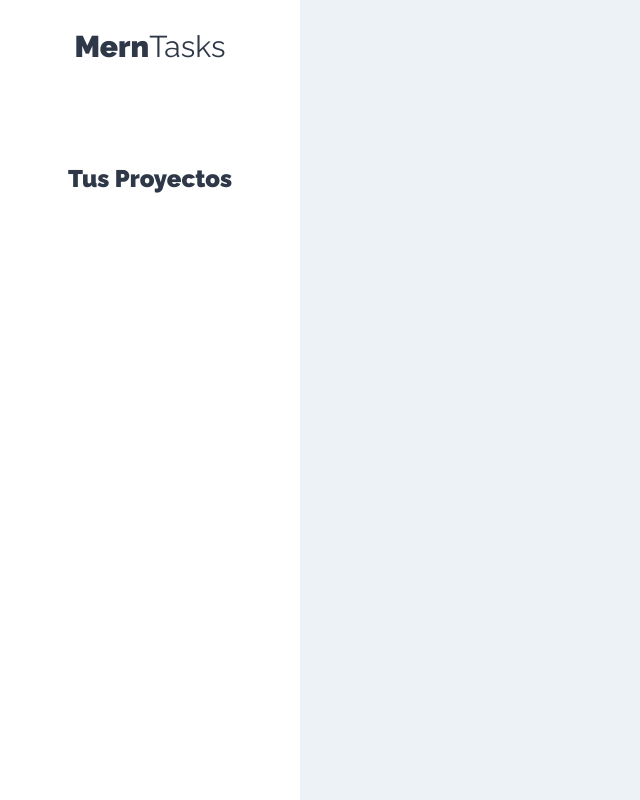
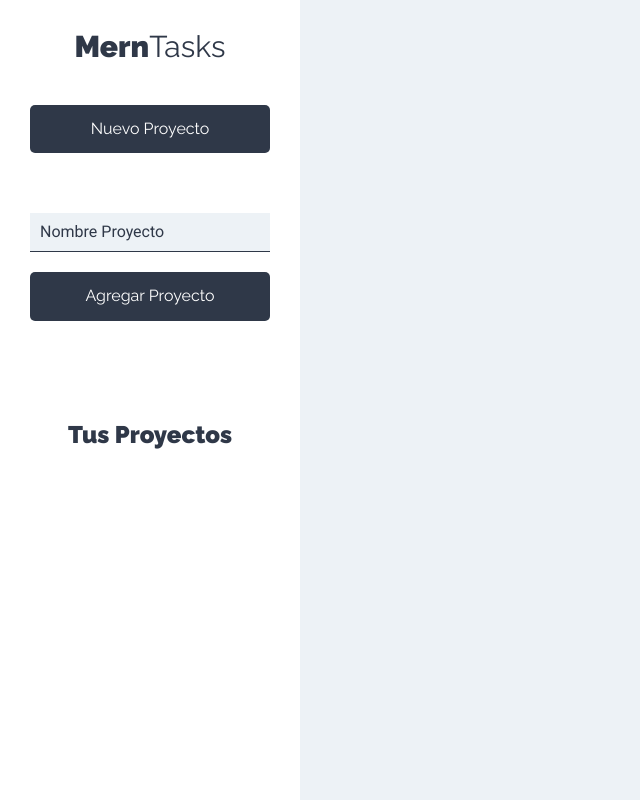
Before and after one commit to SantiagoAlvarze22/MERN-APP, a React (Create React App) app: page /proyectos in a window 1280 px wide. Shown: the whole page, without its empty margins (0-640 px from the left). Built offline with nearby package versions, Linux system fonts and the light colour scheme.

Commit message:
Creando el formulario para nuevos proyectos

```diff
--- a/src/components/layout/Sidebar.js
+++ b/src/components/layout/Sidebar.js
@@ -1,8 +1,11 @@
 import React from 'react';
+import NuevoProyecto from '../proyectos/NuevoProyecto'
+
 const Sidebar = () => {
     return (
         <aside>
             <h1>Mern<span>Tasks</span></h1>
+            <NuevoProyecto />
             <div className="proyectos">
                 <h2>Tus Proyectos</h2>
             </div>
--- /dev/null
+++ b/src/components/proyectos/NuevoProyecto.js
@@ -0,0 +1,30 @@
+import React, { Fragment } from 'react';
+
+const NuevoProyecto = () => {
+    return (
+        <Fragment>
+            <button
+                type="button"
+                className="btn btn-block btn-primario"
+            > Nuevo Proyecto</button>
+            <form
+                className="formulario-nuevo-proyecto"
+            >
+                <input
+                    type="text"
+                    className="input-text"
+                    placeholder="Nombre Proyecto"
+                    name="nombre"
+                />
+                <input
+                    type="submit"
+                    className="btn btn-primario btn-block"
+                    value="Agregar Proyecto"
+                />
+            </form>
+        </Fragment>
+
+    );
+}
+
+export default NuevoProyecto;
```
